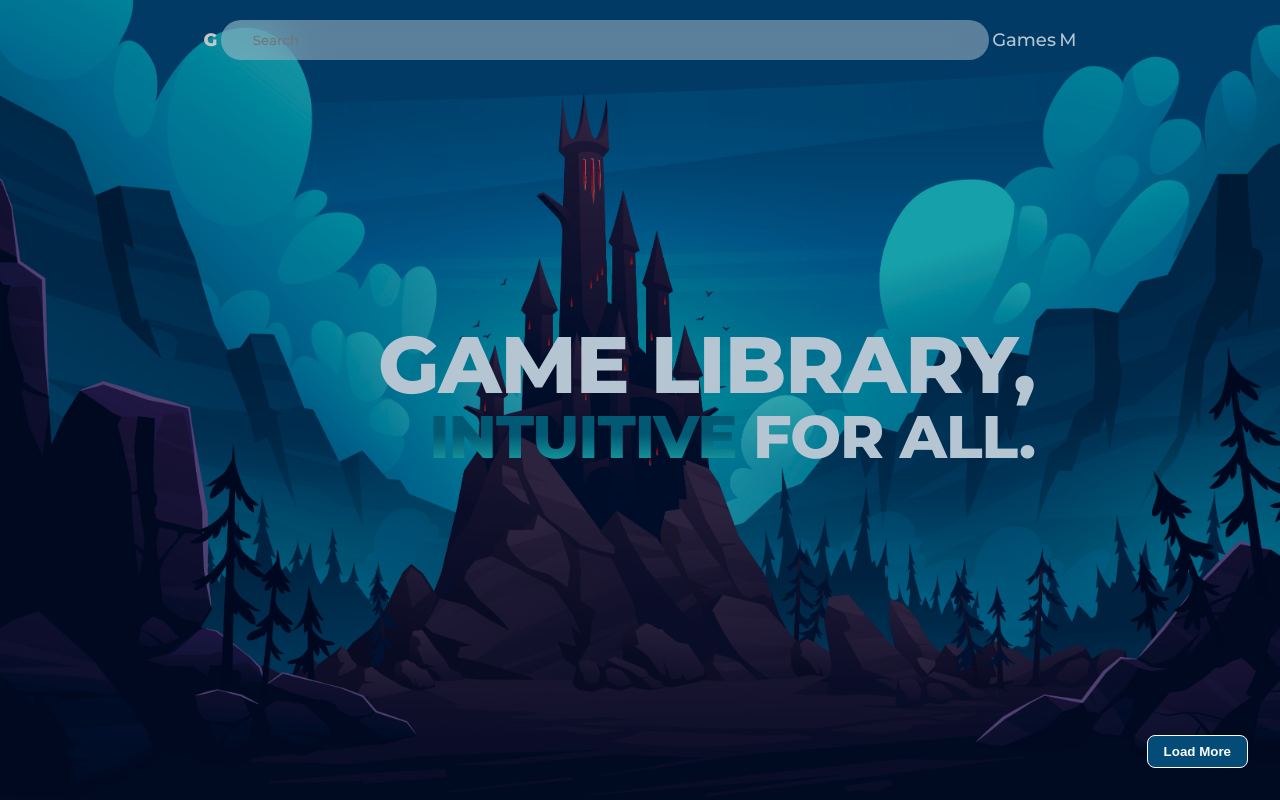
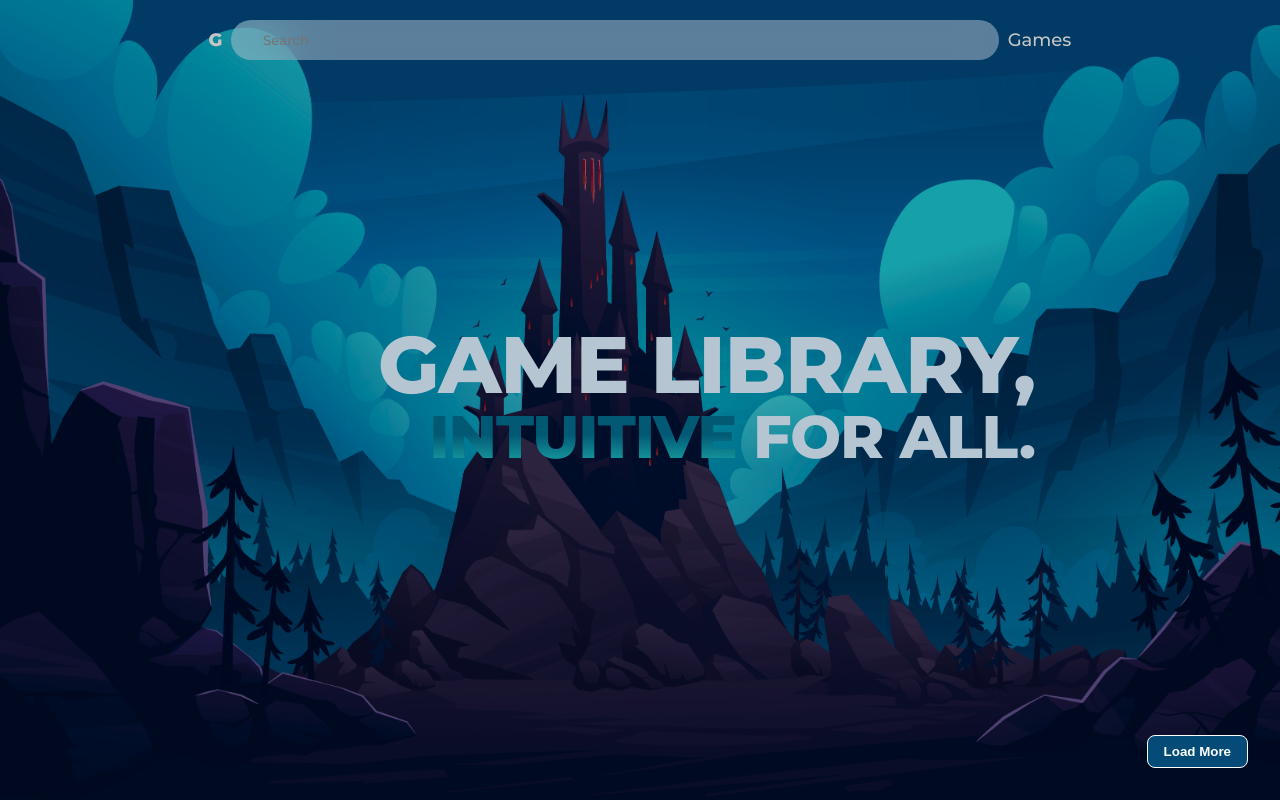
Before and after one commit to Mind-thatsall/game-collection, a React (Vite) app: page / in a window 1280 px wide. Shown: the top 800 px of the page. Built offline with nearby package versions, Linux system fonts and the light colour scheme; no server answers.

Commit message:
added: Link to games from navbar

```diff
--- a/src/components/Navbar/Navbar.jsx
+++ b/src/components/Navbar/Navbar.jsx
@@ -36,8 +36,9 @@ const Navbar = () => {
 						ref={searchRef}
 					/>
 				</form>
-				<li>Games</li>
-				<li>M</li>
+				<Link to="/games" id="link">
+					<li>Games</li>
+				</Link>
 			</ul>
 		</navbar>
 	);
--- a/src/index.scss
+++ b/src/index.scss
@@ -55,7 +55,7 @@ img {
   padding-top: 90px;
   padding-bottom: 20px;
   height: auto;
-  background-image: url("./images/Games(1).jpg");
+  background-image: url("./images/Games.jpg");
   background-size: cover;
 }
 
```
Also changed, not shown: src/images/Games(1).jpg (deleted).
